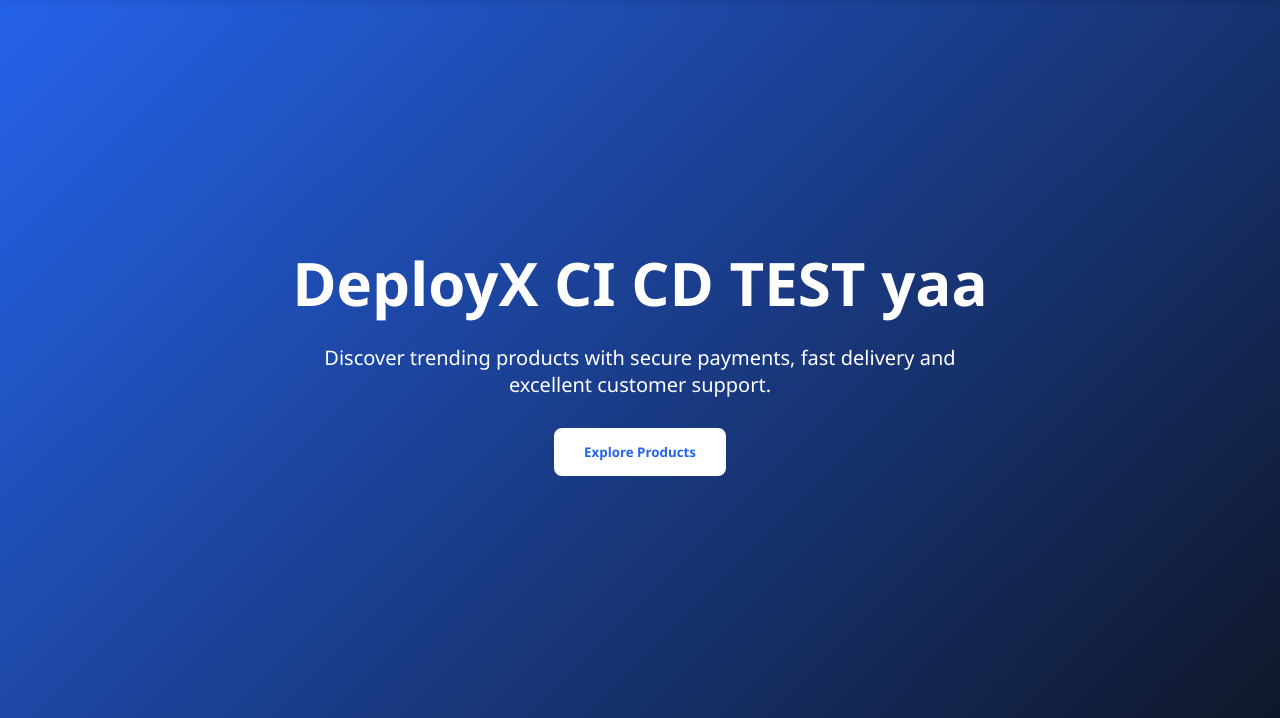
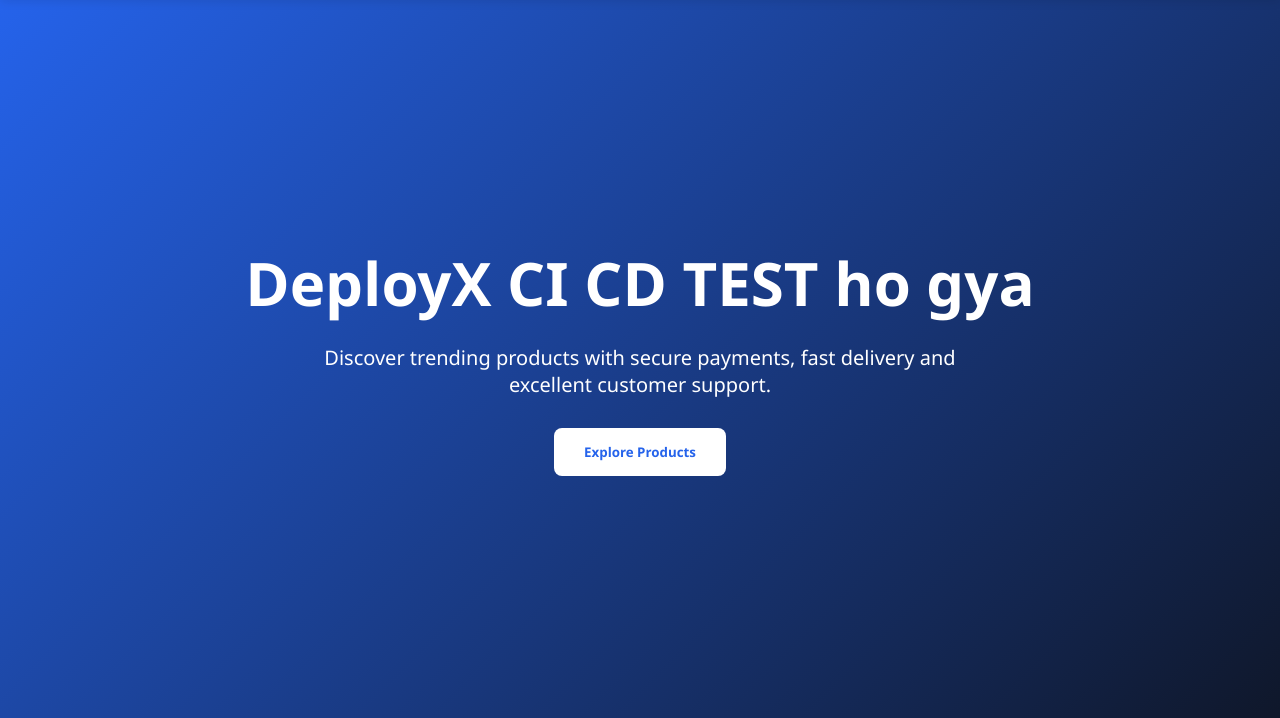
Before and after one commit to AkshitDhiman2426/DeployX, a Flask app: page / in a window 1280 px wide. Shown: the part 79-797 px from the top of the page. Run offline with Flask 3, Linux system fonts and the light colour scheme.

Commit message:
Update index.html

```diff
--- a/templates/index.html
+++ b/templates/index.html
@@ -23,7 +23,7 @@
 
     <section id="home" class="hero">
         <div class="hero-content">
-            <h1>DeployX CI CD TEST yaa </h1>
+            <h1>DeployX CI CD TEST ho gya</h1>
             <p>
                 Discover trending products with secure payments,
                 fast delivery and excellent customer support.
```
